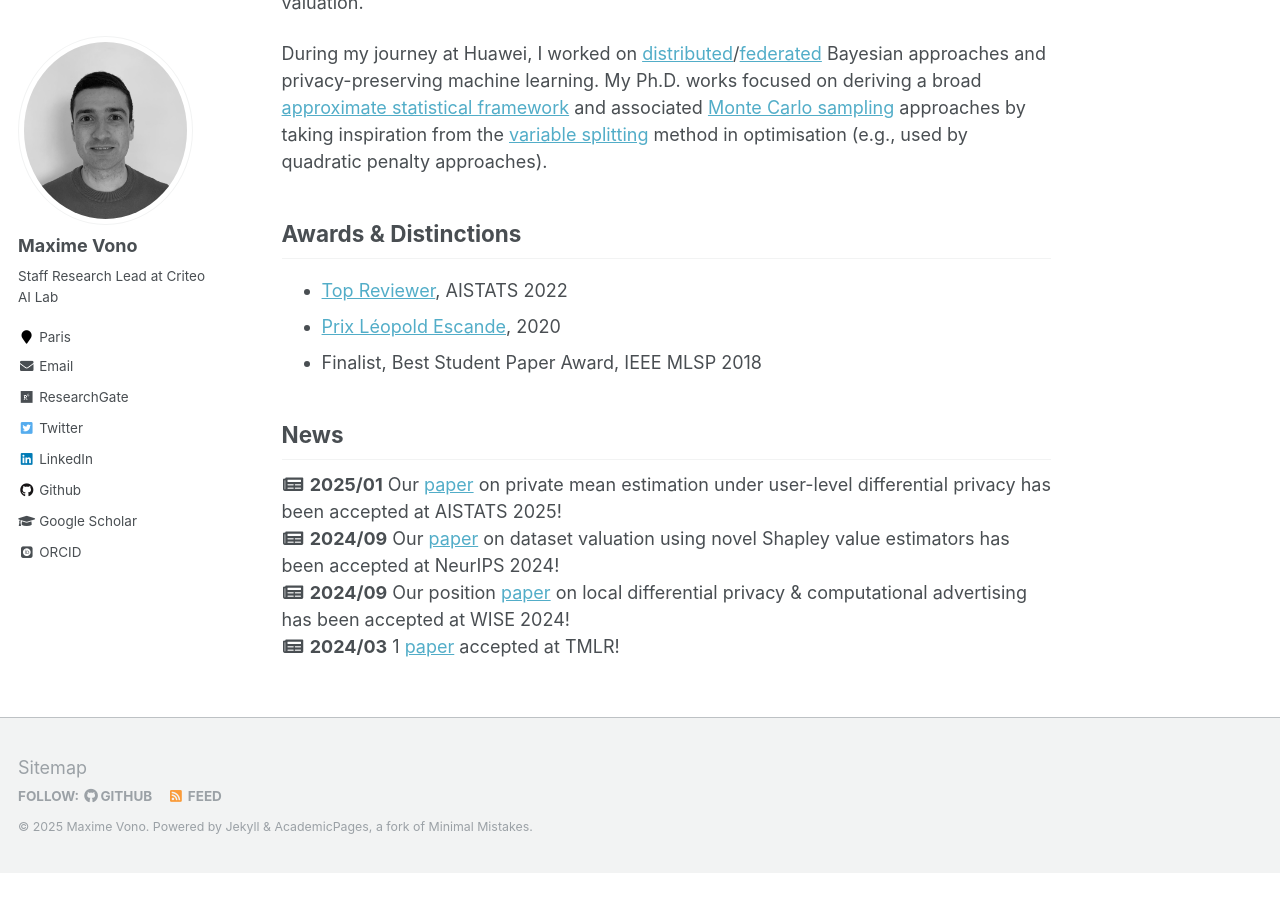
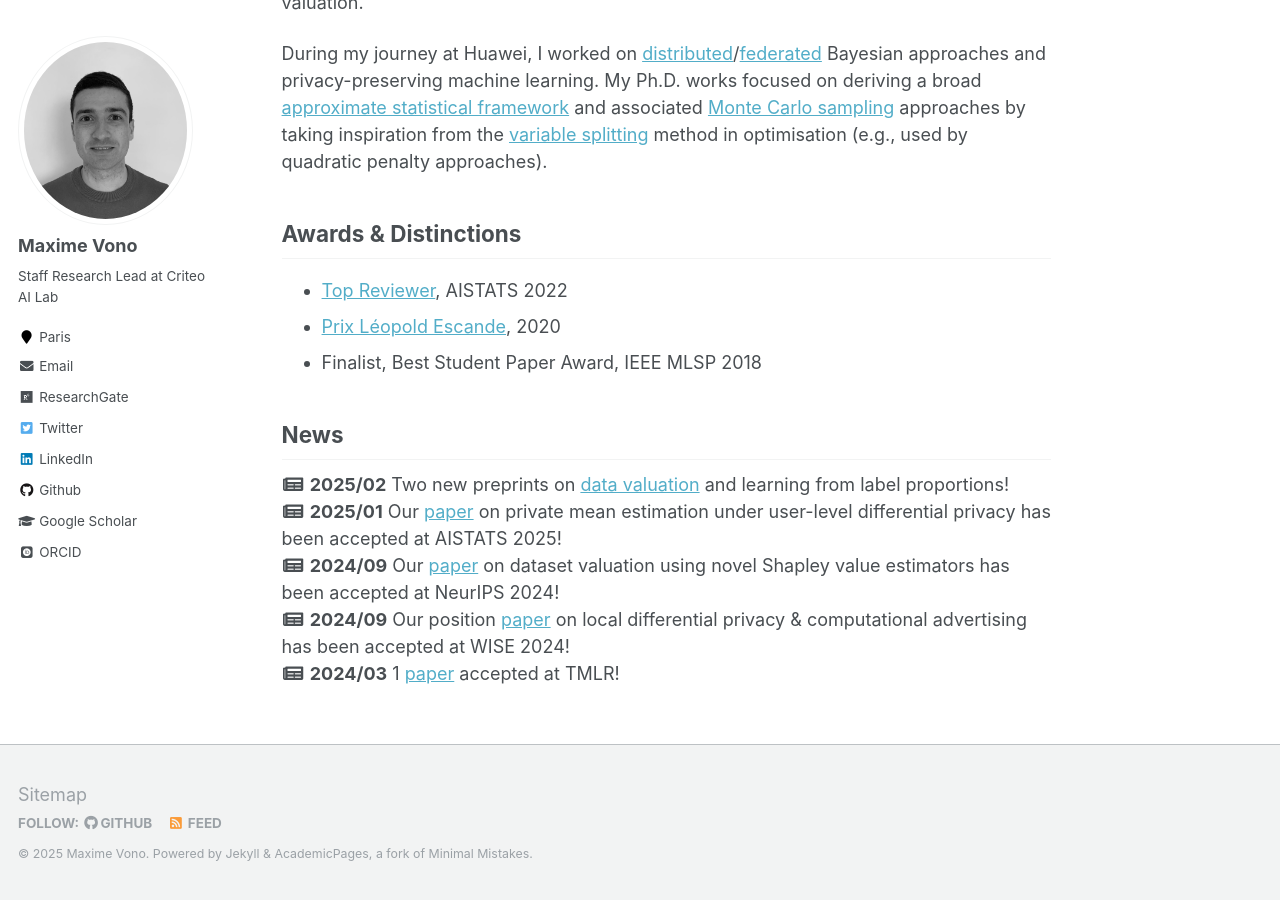
Before and after one commit to mvono/mvono.github.io, a Jekyll site: the page built from _pages/about.md, in a window 1280 px wide and 900 px high, scrolled down 738 px. Built offline with Jekyll 4.4.1, drawn with Linux system fonts in a browser that asks for light colours; some web fonts are replaced; before the commit the page ends 1611 px from its top, so only the background shows below that.

Commit message:
Update about.md

```diff
--- a/_pages/about.md
+++ b/_pages/about.md
@@ -30,6 +30,7 @@ My Ph.D. works focused on deriving a broad [approximate statistical framework](h
 - Finalist, Best Student Paper Award, IEEE MLSP 2018
 
 ## News
+<i class="fa fa-fw fa-newspaper"></i> **2025/02** Two new preprints on [data valuation](https://arxiv.org/abs/2502.06574) and learning from label proportions!
 <i class="fa fa-fw fa-newspaper"></i> **2025/01** Our [paper](https://arxiv.org/abs/2410.09506) on private mean estimation under user-level differential privacy has been accepted at AISTATS 2025!
 <i class="fa fa-fw fa-newspaper"></i> **2024/09** Our [paper](https://arxiv.org/abs/2306.02071) on dataset valuation using novel Shapley value estimators has been accepted at NeurIPS 2024!
 <i class="fa fa-fw fa-newspaper"></i> **2024/09** Our position [paper](https://hal.science/hal-04438186/document) on local differential privacy & computational advertising has been accepted at WISE 2024!
```
